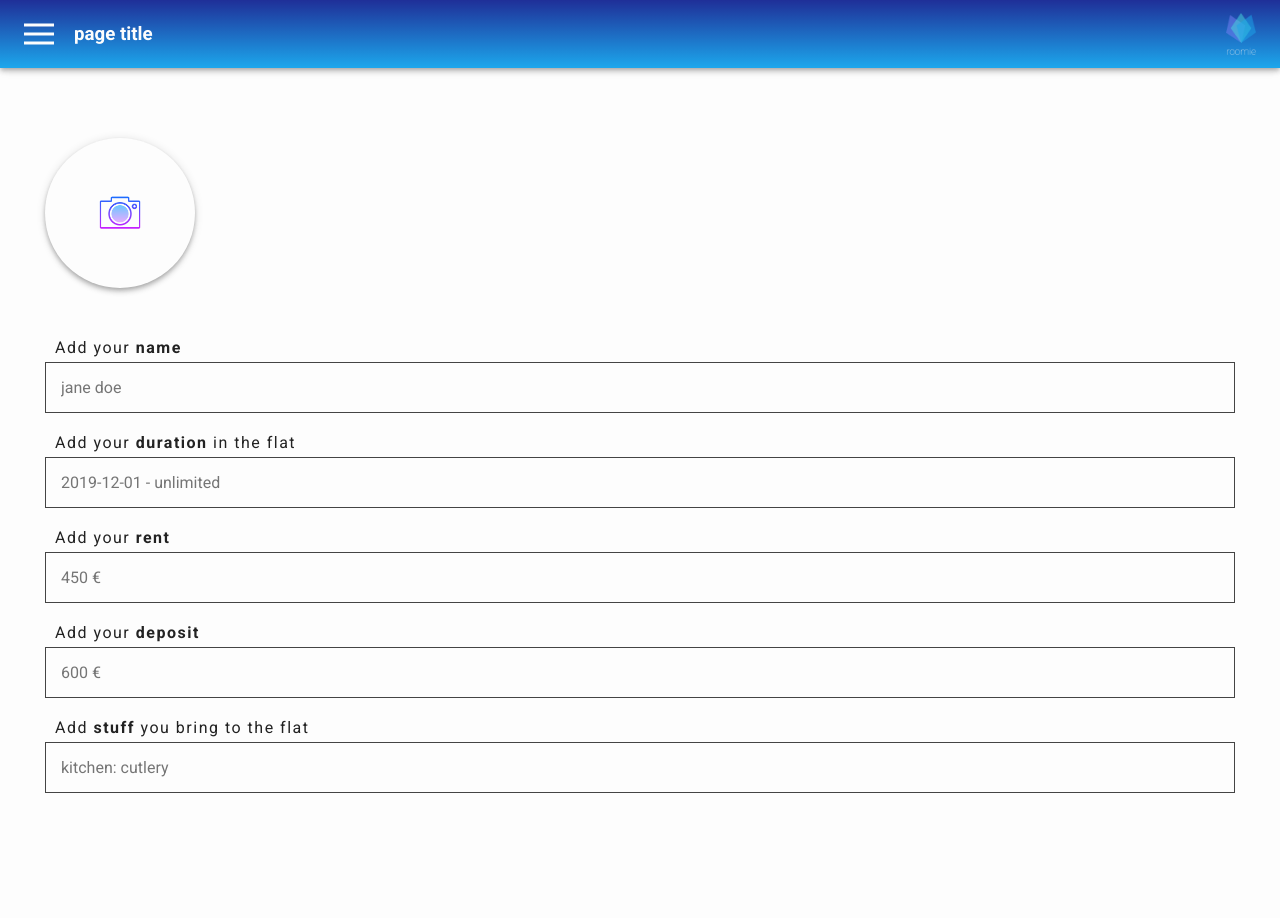
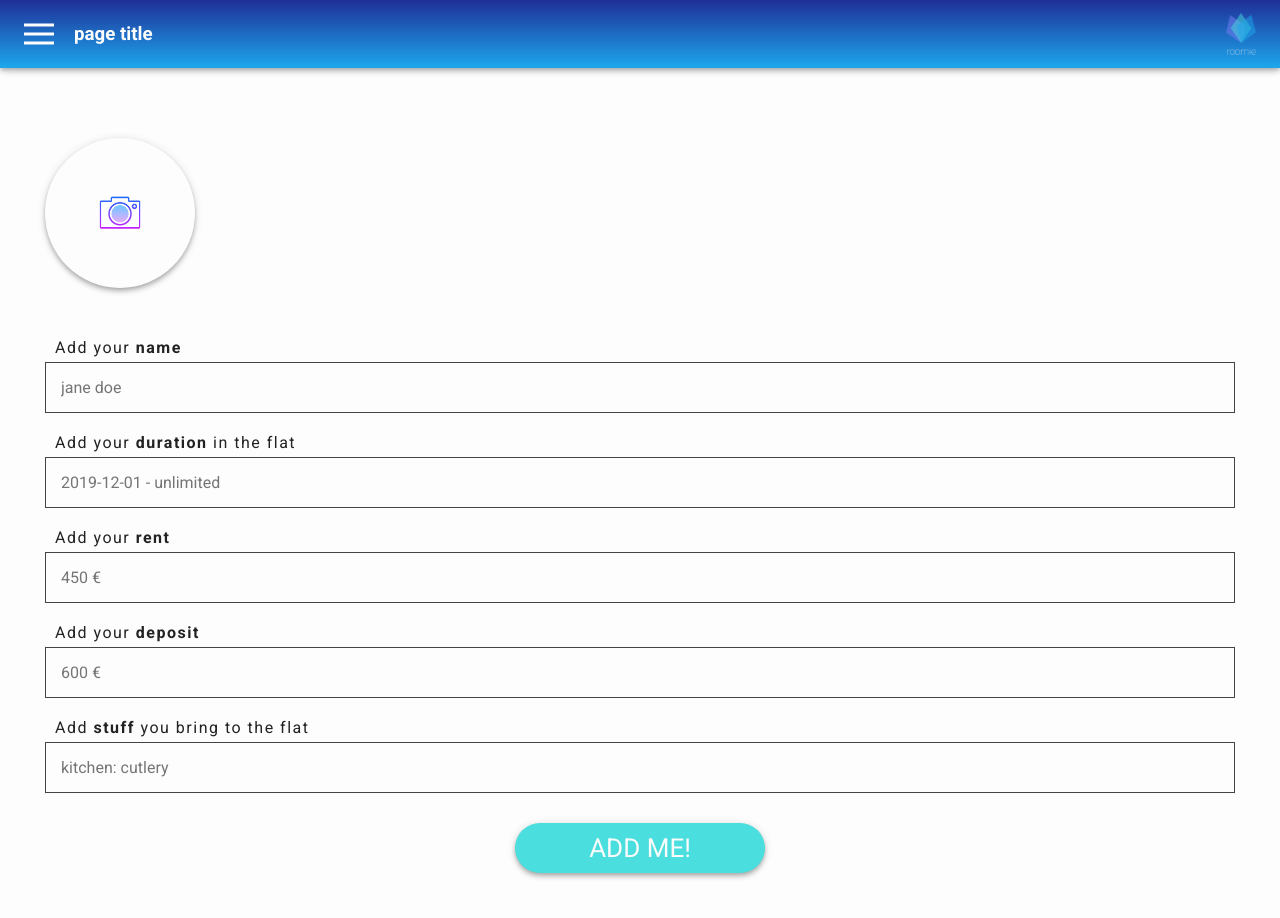
Before and after one commit to fridashlmn/roomie_pwa, a React (Create React App) app: page /newroomie in a window 1280 px wide. Shown: the top 918 px of the page. Before the commit the page ends 838 px from the top, so only its background shows below. Built offline with nearby package versions, Linux system fonts and the light colour scheme.

Commit message:
Add submit button  to form

```diff
--- a/src/components/Buttons.js
+++ b/src/components/Buttons.js
@@ -12,3 +12,16 @@ export const AddRoomieButton = styled.button`
 	box-shadow: 0px 2px 4px -1px rgba(0, 0, 0, 0.2),
 		0px 4px 5px 0px rgba(0, 0, 0, 0.14), 0px 1px 10px 0px rgba(0, 0, 0, 0.12);
 `
+export const SubmitButton = styled.button`
+	width: 250px;
+	align-self: center;
+	padding: 10px;
+	margin: 30px;
+	background: #4adede;
+	font-size: 26px;
+	color: #fbfbfb;
+	border: none;
+	border-radius: 50px;
+	box-shadow: 0px 2px 4px -1px rgba(0, 0, 0, 0.2),
+		0px 4px 5px 0px rgba(0, 0, 0, 0.14), 0px 1px 10px 0px rgba(0, 0, 0, 0.12);
+`
--- a/src/pages/Profiles/ProfileForm.js
+++ b/src/pages/Profiles/ProfileForm.js
@@ -1,5 +1,6 @@
 import React from 'react'
 import styled from 'styled-components/macro'
+import { SubmitButton } from '../../components/Buttons'
 
 export default function ProfileForm() {
 	return (
@@ -30,6 +31,7 @@ export default function ProfileForm() {
 				Add <b>stuff</b> you bring to the flat
 			</Label>
 			<Input placeholder="kitchen: cutlery"></Input>
+			<SubmitButton>ADD ME!</SubmitButton>
 		</Form>
 	)
 }
```
